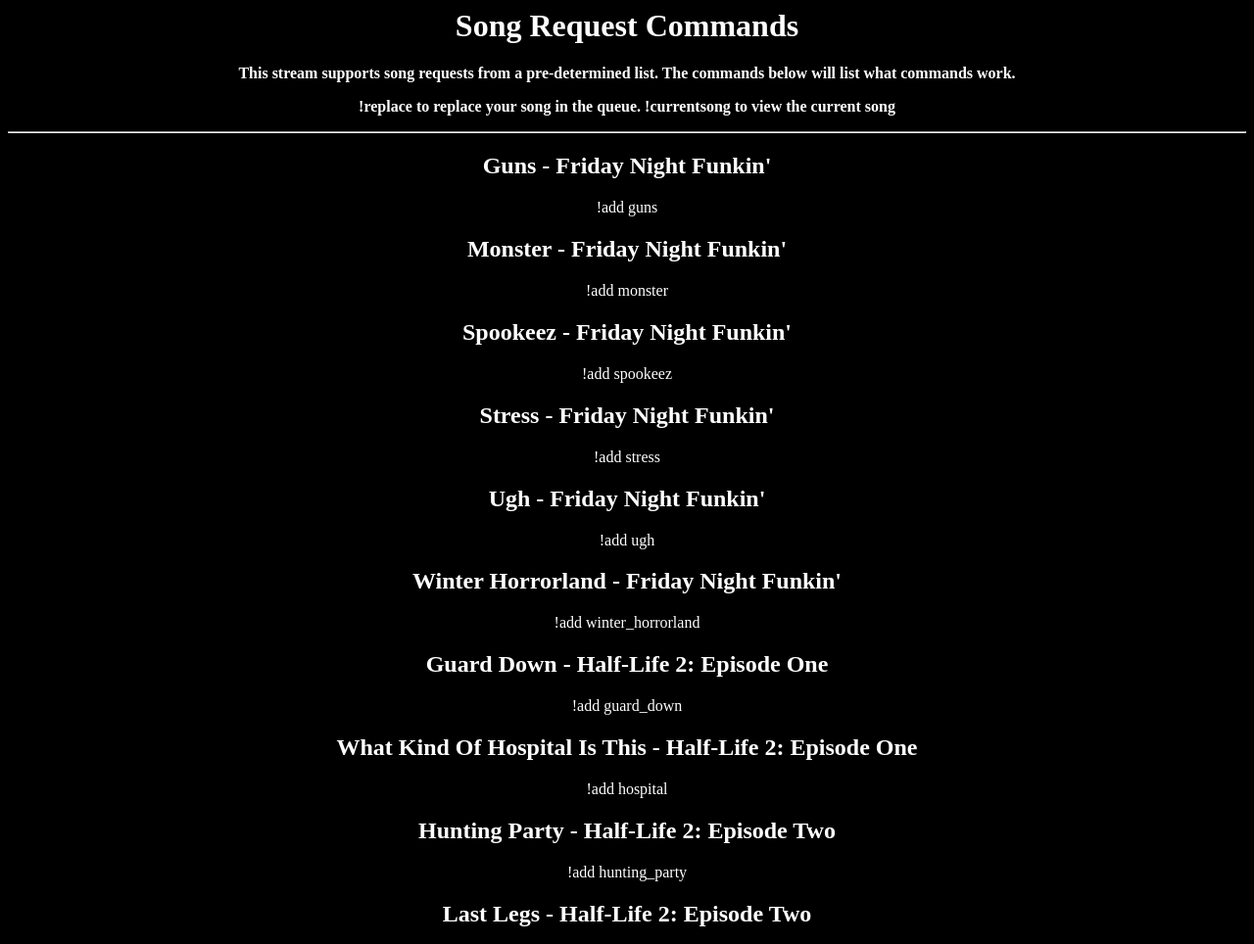
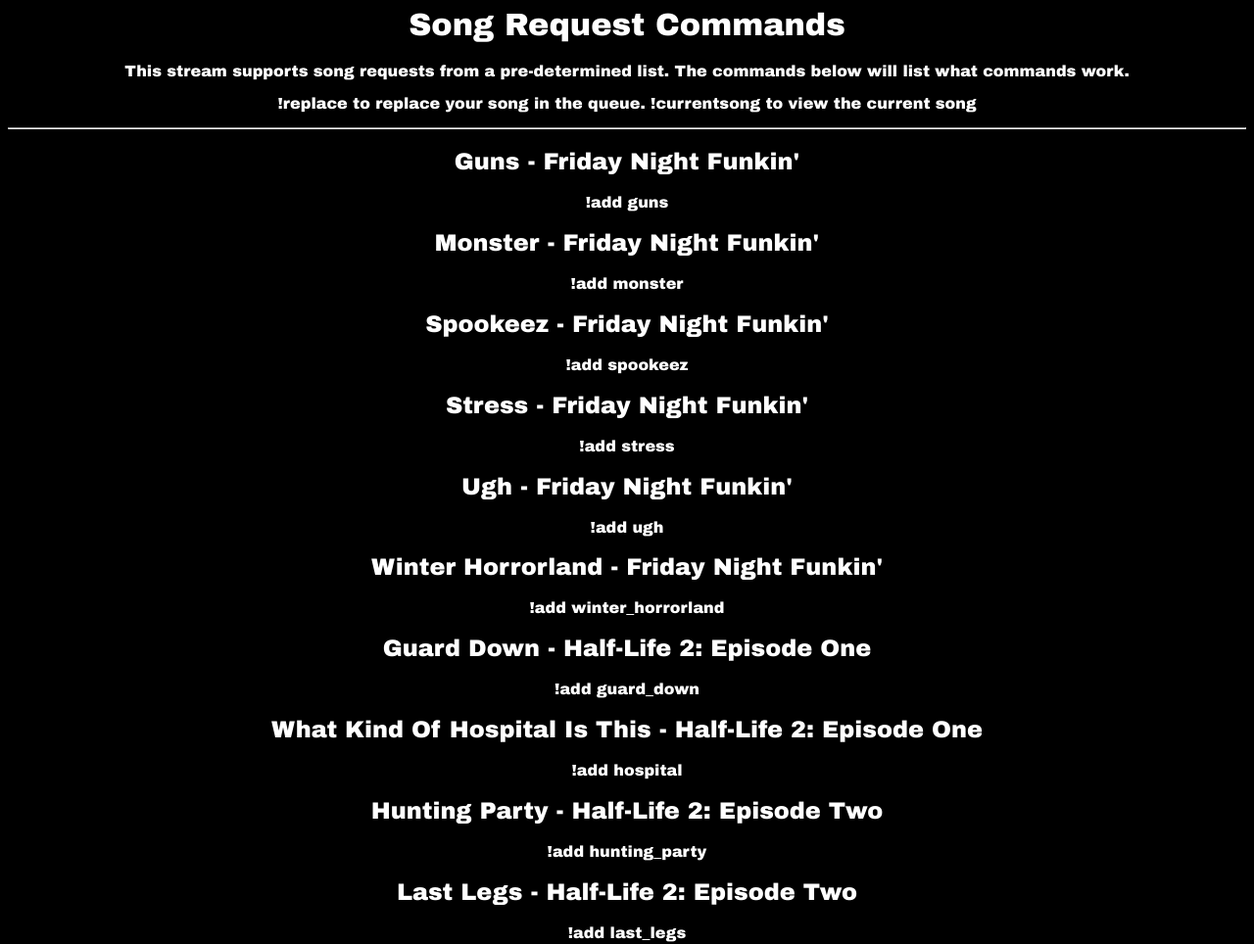
Before and after one commit to Snoozaya/twitch, a plain HTML site: page index.html in a window 1280 px wide. Shown: the top 964 px of the page at 98% size. Drawn offline with Linux system fonts and the light colour scheme.

Commit message:
Automated Commit

```diff
--- a/index.html
+++ b/index.html
@@ -1,14 +1,14 @@
 <html>
 <body style="background-color:black;">
 <div id="div1">
-<h1 style="text-align: center; color:#FFFFFF"><strong>Song Request Commands</strong></h1>
-<p style="text-align: center; color:#FFFFFF"><strong>This stream supports song requests from a pre-determined list. The commands below will list what commands work.</strong></p>
-<p style="text-align: center; color:#FFFFFF"><strong>!replace to replace your song in the queue. !currentsong to view the current song</strong></p>
+<h1 style="font-family:arial black; text-align: center; color:#FFFFFF"><strong>Song Request Commands</strong></h1>
+<p style="font-family:arial black; text-align: center; color:#FFFFFF"><strong>This stream supports song requests from a pre-determined list. The commands below will list what commands work.</strong></p>
+<p style="font-family:arial black; text-align: center; color:#FFFFFF"><strong>!replace to replace your song in the queue. !currentsong to view the current song</strong></p>
 <hr>
 </div>
 <div>
-<h2 style="text-align: center; color:#FFFFFF"><strong>Random</strong></h2>
-<p style="text-align: center; color:#FFFFFF">!add random</p>
+<h2 style="font-family:arial black; text-align: center; color:#FFFFFF"><strong>Random</strong></h2>
+<p style="font-family:arial black; text-align: center; color:#FFFFFF">!add random</p>
 </div>
 <script>
 	// I am awful at coding javascript, sorry for people who know how to actually code javascript :(
@@ -72,12 +72,12 @@
 				let title = document.createElement("H2");
 				let titleText = document.createTextNode(songText);
 				title.appendChild(titleText);
-				title.style = "text-align: center; color:#FFFFFF"
+				title.style = "font-family:arial black; text-align: center; color:#FFFFFF"
 
 				let command = document.createElement("P");
 				let commandText = document.createTextNode("!add "+index);
 				command.appendChild(commandText);
-				command.style = "text-align: center; color:#FFFFFF"
+				command.style = "font-family:arial black; text-align: center; color:#FFFFFF"
 
 				var element = document.getElementById("div1");
 				element.appendChild(title);
```
